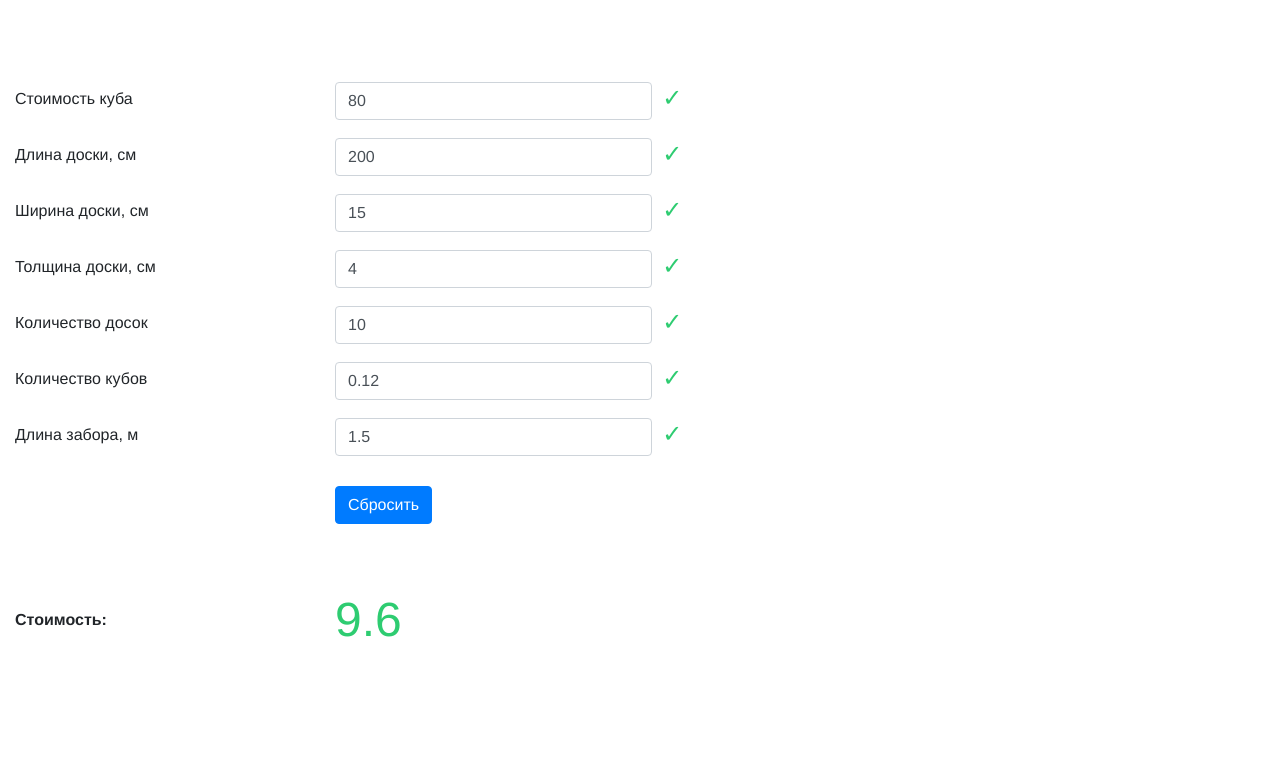
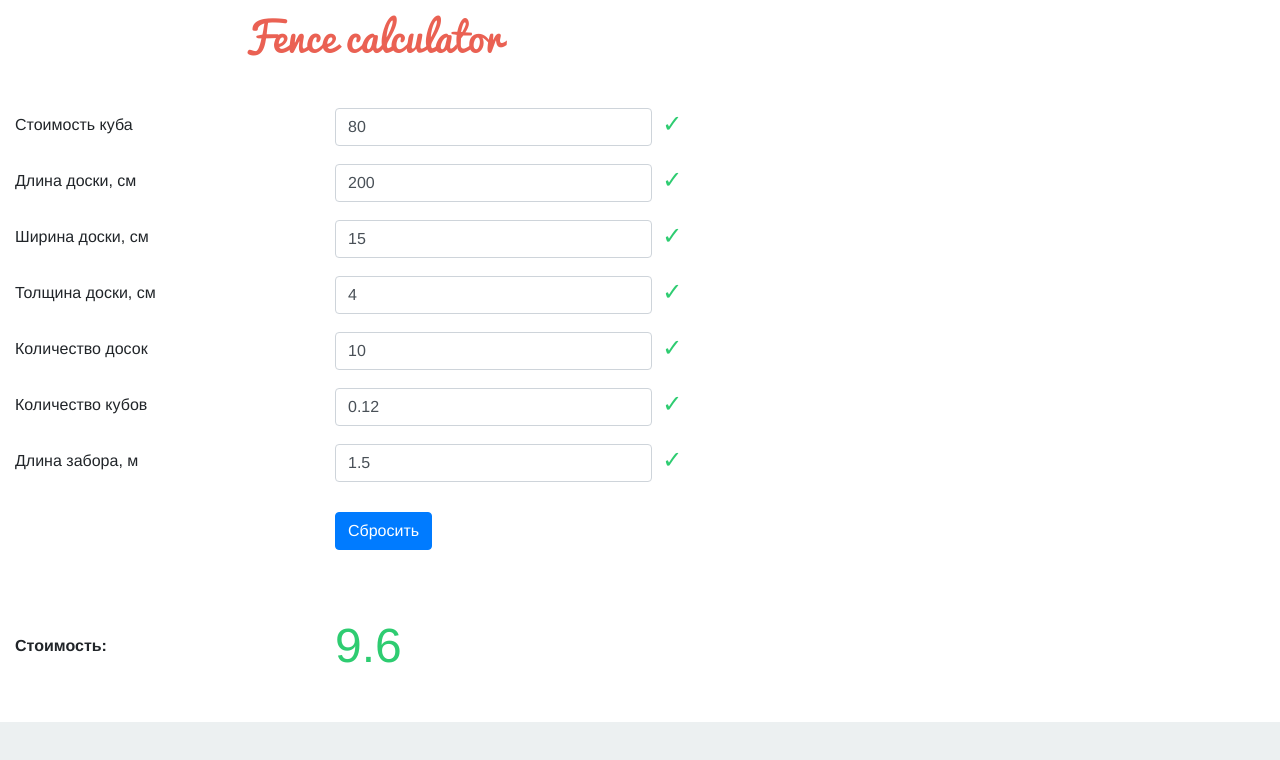
Before and after one commit to gammabeam82/fence-calculator, a Vue app: page /#/ in a window 1280 px wide. Shown: the top 760 px of the page. Built offline with nearby package versions, Linux system fonts and the light colour scheme.

Commit message:
Small fix.

```diff
--- a/package.json
+++ b/package.json
@@ -13,6 +13,7 @@
   "dependencies": {
     "bootstrap-vue": "^0.16.1",
     "vue": "^2.3.3",
+    "vue-animate-number": "^0.4.1",
     "vue-router": "^2.3.1"
   },
   "devDependencies": {
--- a/src/App.vue
+++ b/src/App.vue
@@ -1,12 +1,26 @@
 <template>
 	<div id="app">
+		<app-header></app-header>
 		<router-view></router-view>
+		<app-footer></app-footer>
 	</div>
 </template>
 
 <script>
+
+  import Header from './components/Header.vue'
+  import Footer from './components/Footer.vue'
+
   export default {
-    name: 'app'
+    name: 'app',
+    components: {
+      'app-header': Header,
+      'app-footer': Footer
+    },
+    data () {
+      return {
+      }
+    }
   }
 </script>
 
@@ -14,10 +28,6 @@
 	@import '../node_modules/bootstrap/dist/css/bootstrap.css';
 	@import '../node_modules/bootstrap-vue/dist/bootstrap-vue.css';
 
-	body {
-
-	}
-
 	#app {
 		font-family: 'Avenir', Helvetica, Arial, sans-serif;
 		-webkit-font-smoothing: antialiased;
--- a/src/components/Calculator.vue
+++ b/src/components/Calculator.vue
@@ -51,7 +51,8 @@
 		<div class="form-group row">
 			<label for="fence-input" class="col-3 col-form-label">Длина забора, м</label>
 			<div class="col-4">
-				<b-form-input v-model.number="fenceLengthComputed" type="number" step="any" id="fence-input"></b-form-input>
+				<b-form-input v-model.number="fenceLengthComputed" type="number" step="any"
+							  id="fence-input"></b-form-input>
 				<span></span>
 			</div>
 		</div>
@@ -138,7 +139,7 @@
 	}
 
 	.calculator {
-		margin: 80px auto 0 auto;
+		margin: 40px auto 0 auto;
 	}
 
 	.price {
--- /dev/null
+++ b/src/components/Footer.vue
@@ -0,0 +1,31 @@
+<template>
+	<footer>
+		<div class="container-fluid">
+			<div class="row">
+				<div class="col"></div>
+			</div>
+		</div>
+	</footer>
+</template>
+
+<script>
+  export default {
+  }
+</script>
+
+<style lang="scss" scoped>
+	$bg-color: #ECF0F1;
+	$text-color: #34495E;
+
+	footer {
+		margin-top: 40px;
+		padding: 60px 0 60px 0;
+		min-height: 120px;
+		background-color: $bg-color;
+		p {
+			font-size: 140%;
+			text-align: center;
+			color: $text-color;
+		}
+	}
+</style>
--- /dev/null
+++ b/src/components/Header.vue
@@ -0,0 +1,32 @@
+<template>
+	<header>
+		<div class="container-fluid">
+			<div class="row">
+				<div class="col-7 text-center">
+					<h1>Fence calculator</h1>
+				</div>
+			</div>
+		</div>
+	</header>
+</template>
+
+<script>
+  export default {
+  }
+</script>
+
+<style lang="scss" scoped>
+	@font-face {
+		font-family: Pacifico;
+		src: url("../assets/fonts/Pacifico/Pacifico.ttf");
+	}
+
+	header {
+		padding-top: 10px;
+		h1 {
+			color: #EA6153;
+			font-family: 'Pacifico', Georgia, serif;
+		}
+	}
+
+</style>
```
Also changed, not shown: src/assets/fonts/Pacifico/Pacifico.ttf (added).
